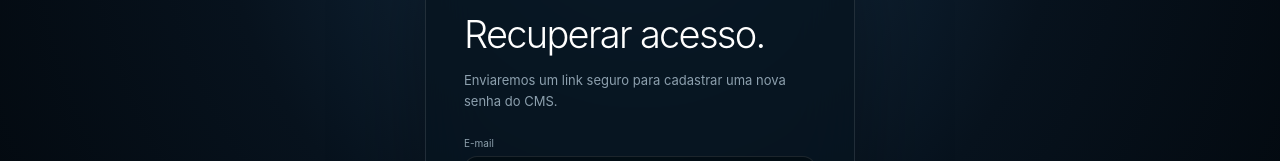
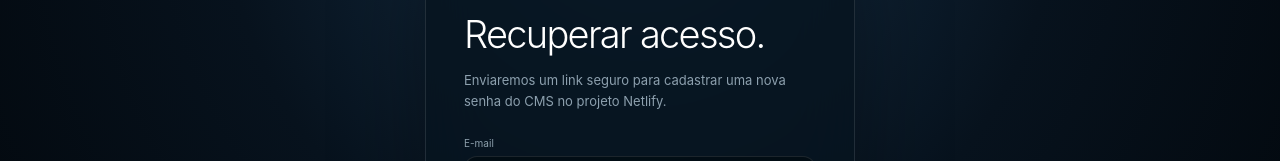
Before and after one commit to nexenagencia-prog/ZYVO-NETLIFY, a Next.js app: page /cms/recuperar-senha in a window 1280 px wide. Shown: the part 272-433 px from the top of the page. Built offline with nearby package versions, Linux system fonts and the light colour scheme; no server answers.

Commit message:
fix: pin CMS recovery callback to Netlify

```diff
--- a/src/app/cms/recuperar-senha/page.tsx
+++ b/src/app/cms/recuperar-senha/page.tsx
@@ -3,6 +3,8 @@
 import { FormEvent, useState } from 'react';
 import { requestPasswordReset } from '@/lib/cms/auth';
 import styles from '../cms.module.css';
+
+const CMS_ORIGIN='https://curious-profiterole-edfa59.netlify.app';
 
 export default function RecoverPasswordPage(){
   const[email,setEmail]=useState('evosummitspace@gmail.com');
@@ -14,7 +16,7 @@ export default function RecoverPasswordPage(){
     event.preventDefault();
     setBusy(true);setError('');setMessage('');
     try{
-      await requestPasswordReset(email.trim(),`${window.location.origin}/cms/nova-senha`);
+      await requestPasswordReset(email.trim(),`${CMS_ORIGIN}/cms/nova-senha`);
       setMessage('Link enviado. Abra o e-mail e clique no link para cadastrar sua nova senha.');
     }catch(e){setError(e instanceof Error?e.message:'Não foi possível enviar o link.')}finally{setBusy(false)}
   };
@@ -22,7 +24,7 @@ export default function RecoverPasswordPage(){
   return <main className={styles.loginShell}><section className={styles.loginCard}>
     <div className={styles.brand}>ZYVO <span>CMS</span></div>
     <h1>Recuperar acesso.</h1>
-    <p>Enviaremos um link seguro para cadastrar uma nova senha do CMS.</p>
+    <p>Enviaremos um link seguro para cadastrar uma nova senha do CMS no projeto Netlify.</p>
     <form onSubmit={submit}>
       <label>E-mail<input type="email" value={email} onChange={e=>setEmail(e.target.value)} required autoComplete="email"/></label>
       {error&&<div className={styles.error}>{error}</div>}
```
